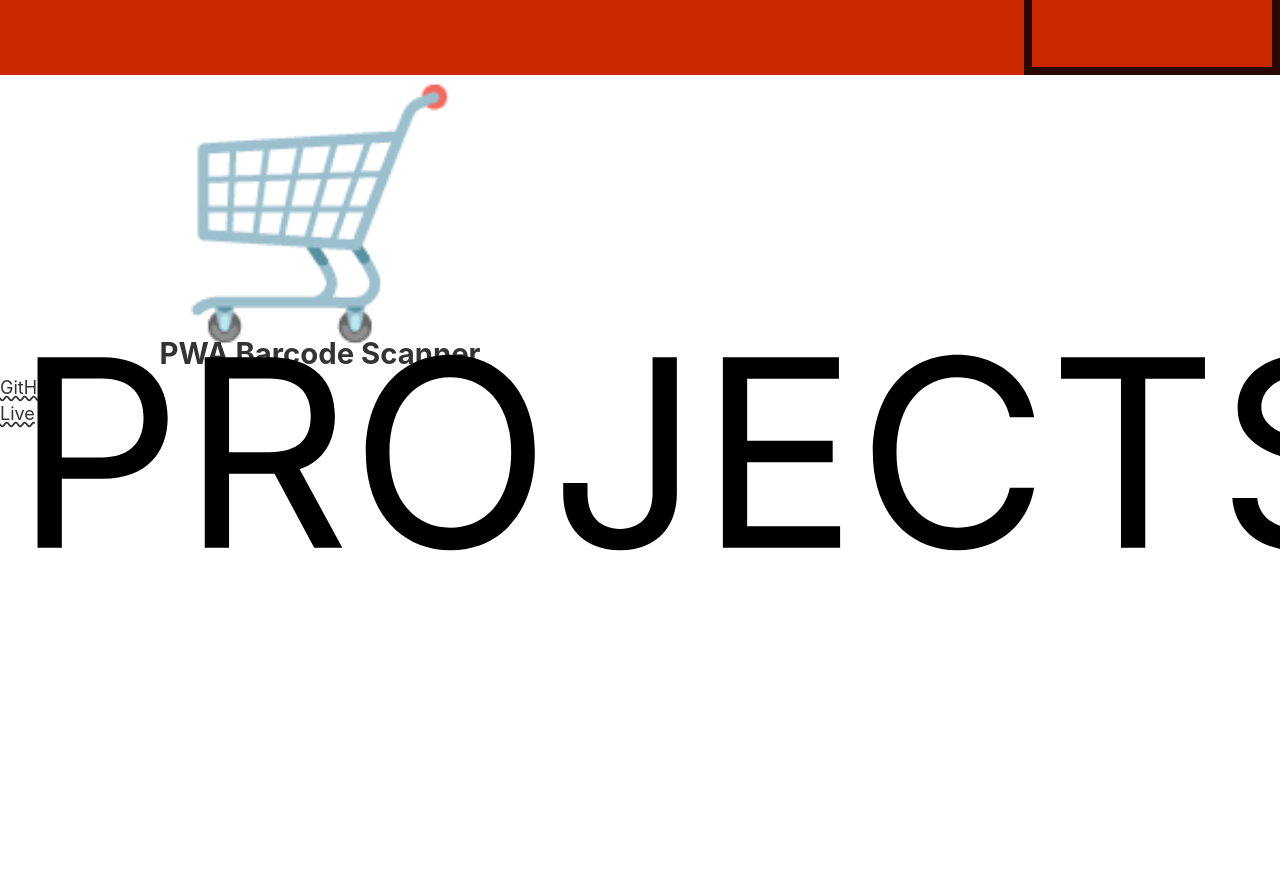
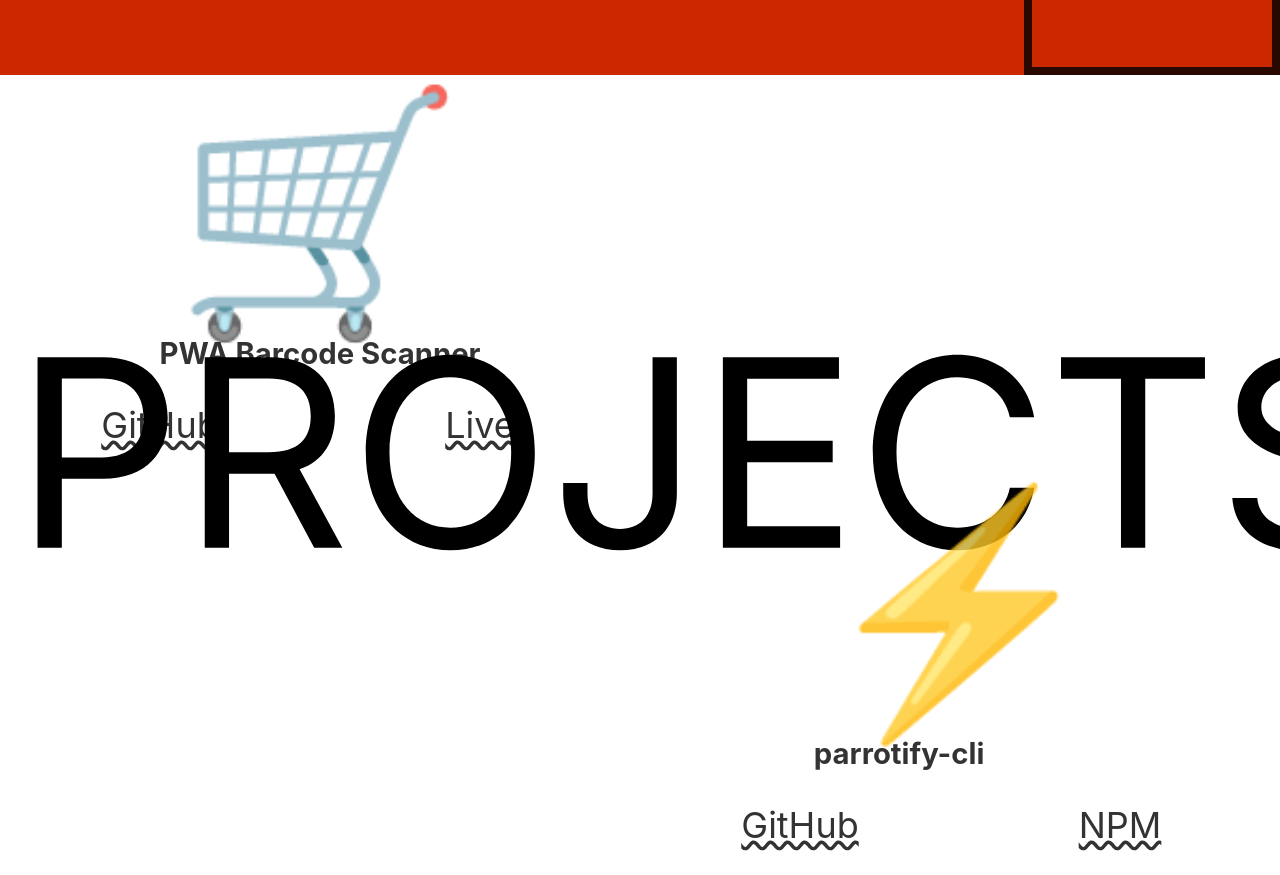
Before and after one commit to mohsinsarvani/moigonz.com, a Gatsby site: page / in a window 1280 px wide. Shown: the part 725-1600 px from the top of the page. Built offline with nearby package versions, Linux system fonts and the light colour scheme; Gatsby itself is replaced by a stand-in of ours.

Commit message:
Finishes project section

```diff
--- a/src/components/projects/index.js
+++ b/src/components/projects/index.js
@@ -1,6 +1,7 @@
 import React from 'react';
 
 import Grid from './grid';
+import Project from './project';
 
 import './projects.css';
 
@@ -12,16 +13,34 @@ const Projects = () => (
           <text x="1" y="15">PROJECTS</text>
         </svg>
       </div>
-      <div className="projects_item">
-        <div className="proj_title_wrapper"><h2 id="pwa_barcode_scanner" className="project_title">PWA Barcode Scanner</h2></div>
-        <div>
-          <div><a href="https://github.com/moigonzalez/pwa-barcode-scanner">GitHub</a></div>
-          <div><a href="https://pwascanit.com/">Live</a></div>
-        </div>
-      </div>
+      <Project
+        title={<h2 id="pwa_barcode_scanner" className="project_title">PWA Barcode Scanner</h2>}
+        links={[
+          {
+            text: 'GitHub',
+            link: 'https://github.com/moigonzalez/pwa-barcode-scanner',
+          },
+          {
+            text: 'Live',
+            link: 'https://pwascanit.com/',
+          },
+        ]}
+      />
       <div />
       <div />
-      <div />
+      <Project
+        title={<h2 id="parrotify_cli" className="project_title">parrotify-cli</h2>}
+        links={[
+          {
+            text: 'GitHub',
+            link: 'https://github.com/moigonzalez/parrotify-cli',
+          },
+          {
+            text: 'NPM',
+            link: 'https://www.npmjs.com/package/parrotify-cli',
+          },
+        ]}
+      />
     </Grid>
   </>
 );
--- /dev/null
+++ b/src/components/projects/project/index.js
@@ -0,0 +1,28 @@
+import React from 'react';
+import PropTypes from 'prop-types';
+
+const Project = (props) => {
+  const { title, links } = props;
+
+  return (
+    <div className="projects_item">
+      <div className="proj_title_wrapper">{title}</div>
+      <div className="proj_links_wrapper">
+        {links.map(x => (
+          <a className="proj_link_wrapper" href={x.link} target="_blank" rel="noopener noreferrer">
+            <div className="proj_link">
+              {x.text}
+            </div>
+          </a>
+        ))}
+      </div>
+    </div>
+  );
+};
+
+Project.propTypes = {
+  title: PropTypes.string.isRequired,
+  links: PropTypes.arrayOf(PropTypes.object).isRequired,
+};
+
+export default Project;
--- a/src/components/projects/projects.css
+++ b/src/components/projects/projects.css
@@ -19,6 +19,12 @@
   position: relative;
   display: grid;
   grid-template-rows: 3fr 1fr;
+  background-color: transparent;
+  transition: background-color 0.2s ease;
+}
+
+.projects_item:hover {
+  background-color: white;
 }
 
 .proj_title_wrapper {
@@ -33,3 +39,29 @@
   text-align: center;
   display: block;
 }
+
+#parrotify_cli:before {
+  content: "⚡️";
+  font-size: 8em;
+  text-align: center;
+  display: block;
+}
+
+.proj_links_wrapper {
+  display: grid;
+  grid-template-columns: 1fr 1fr;
+}
+
+.proj_link_wrapper {
+  display: flex;
+  justify-content: center;
+  align-items: center;
+}
+
+.proj_link_wrapper:hover {
+  background-color: var(--main-bg-color);
+}
+
+.proj_link {
+  font-size: 2em;
+}
```
